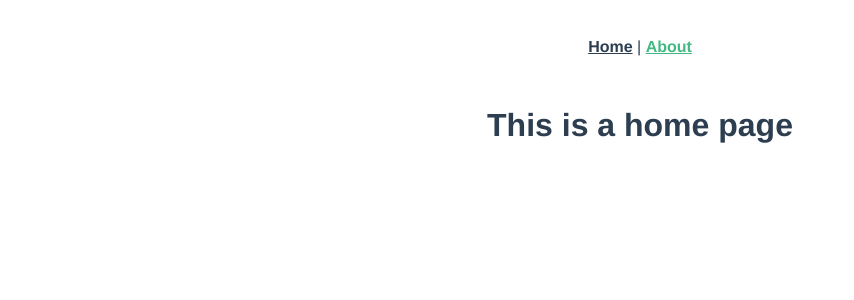
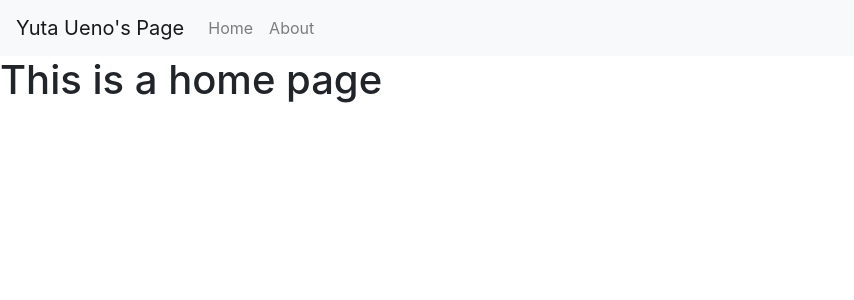
Before and after one commit to y-u-t-a/firebase, a Vue app: page / in a window 1280 px wide. Shown: the top 300 px of the page, without its empty margins (0-854 px from the left). Built offline with nearby package versions, Linux system fonts and the light colour scheme; the HTML template or start-up script is replaced by a standard one; what vue-head would draw is missing.

Commit message:
bootstrap-vue を導入！
npm install bootstrap-vue --save

```diff
--- a/package.json
+++ b/package.json
@@ -8,6 +8,7 @@
     "lint": "vue-cli-service lint"
   },
   "dependencies": {
+    "bootstrap-vue": "^2.0.3",
     "core-js": "^2.6.5",
     "vue": "^2.6.10",
     "vue-head": "^2.1.2",
--- a/src/App.vue
+++ b/src/App.vue
@@ -1,31 +1,15 @@
 <template>
   <div id="app">
-    <div id="nav">
-      <router-link to="/">Home</router-link> |
-      <router-link to="/about">About</router-link>
-    </div>
+    <b-navbar type="light" variant="light">
+      <b-navbar-brand to="/">Yuta Ueno's Page</b-navbar-brand>
+      <b-navbar-nav>
+        <b-nav-item to="/">Home</b-nav-item>
+        <b-nav-item to="/about">About</b-nav-item>
+      </b-navbar-nav>
+    </b-navbar>
     <router-view/>
   </div>
 </template>
 
 <style scoped>
-#app {
-  font-family: 'Avenir', Helvetica, Arial, sans-serif;
-  -webkit-font-smoothing: antialiased;
-  -moz-osx-font-smoothing: grayscale;
-  text-align: center;
-  color: #2c3e50;
-}
-#nav {
-  padding: 30px;
-}
-
-#nav a {
-  font-weight: bold;
-  color: #42b983;
-}
-
-#nav a.router-link-exact-active {
-  color: #2c3e50;
-}
 </style>
--- a/src/router.js
+++ b/src/router.js
@@ -1,13 +1,18 @@
 import Vue from 'vue'
 import Router from 'vue-router'
 import VueHead from 'vue-head'
+import BootstrapVue from 'bootstrap-vue'
 import Home from './pages/Home.vue'
 import About from './pages/About.vue'
+
+import 'bootstrap/dist/css/bootstrap.css'
+import 'bootstrap-vue/dist/bootstrap-vue.css'
 
 Vue.use(Router)
 Vue.use(VueHead, {
   complement: `Yuta Ueno's Page` // 「inner | complement」の形式で title が設定される
 })
+Vue.use(BootstrapVue)
 
 export default new Router({
   mode: 'history',
```
Also changed, not shown: 1 other file (tests, documents, lock files or other folders).
